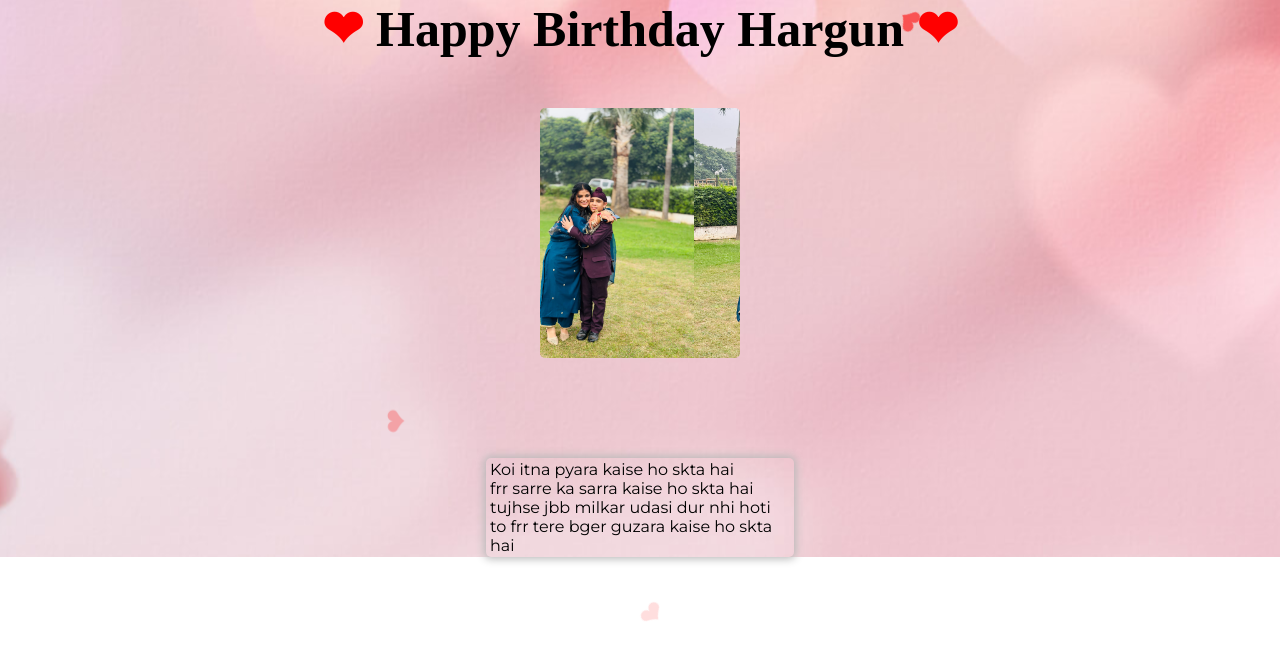
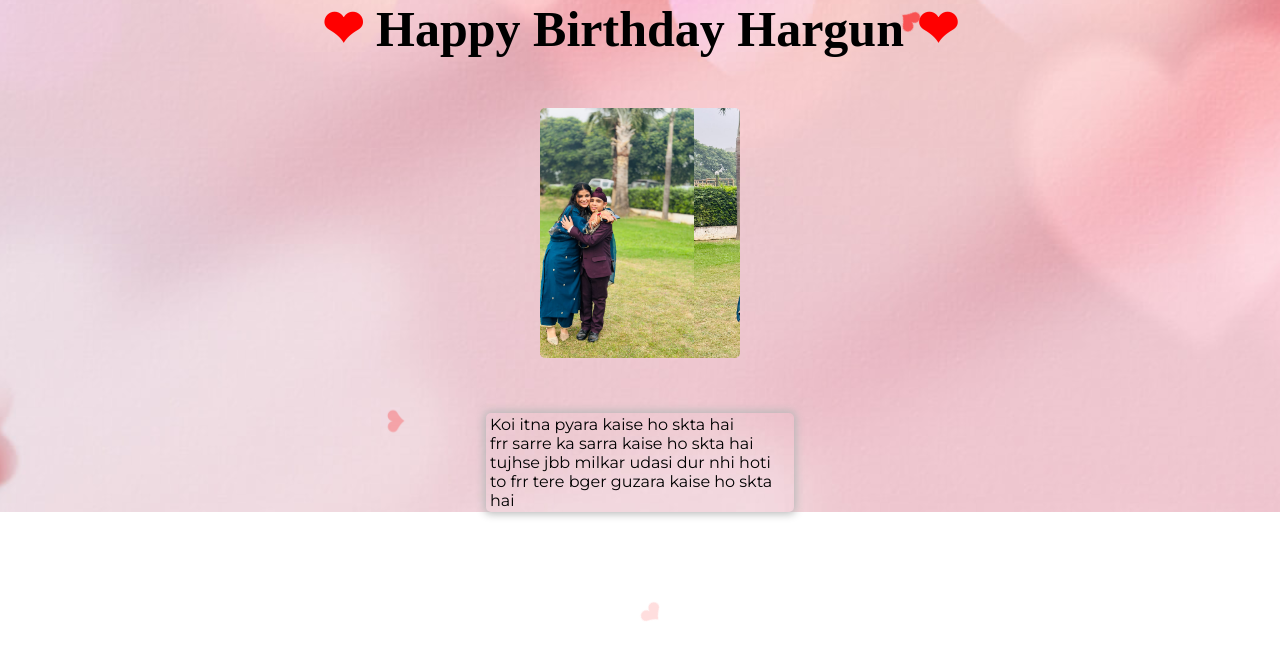
Before and after one commit to Ankush-Arora-0/hargunBdy, a React (Vite) app: page / in a window 1280 px wide. Shown: the top 660 px of the page. Built offline with nearby package versions, Linux system fonts and the light colour scheme; a web font is replaced by a local one.

Commit message:
Update App.css

```diff
--- a/src/App.css
+++ b/src/App.css
@@ -64,7 +64,7 @@ body{
 }
 .textBox{
   margin: 10px auto;
-  margin-top: 150px;
+  margin-top: 105px;
   /* border: 1px solid black; */
   width: 300px;
   /* font-size: 50px; */
```
